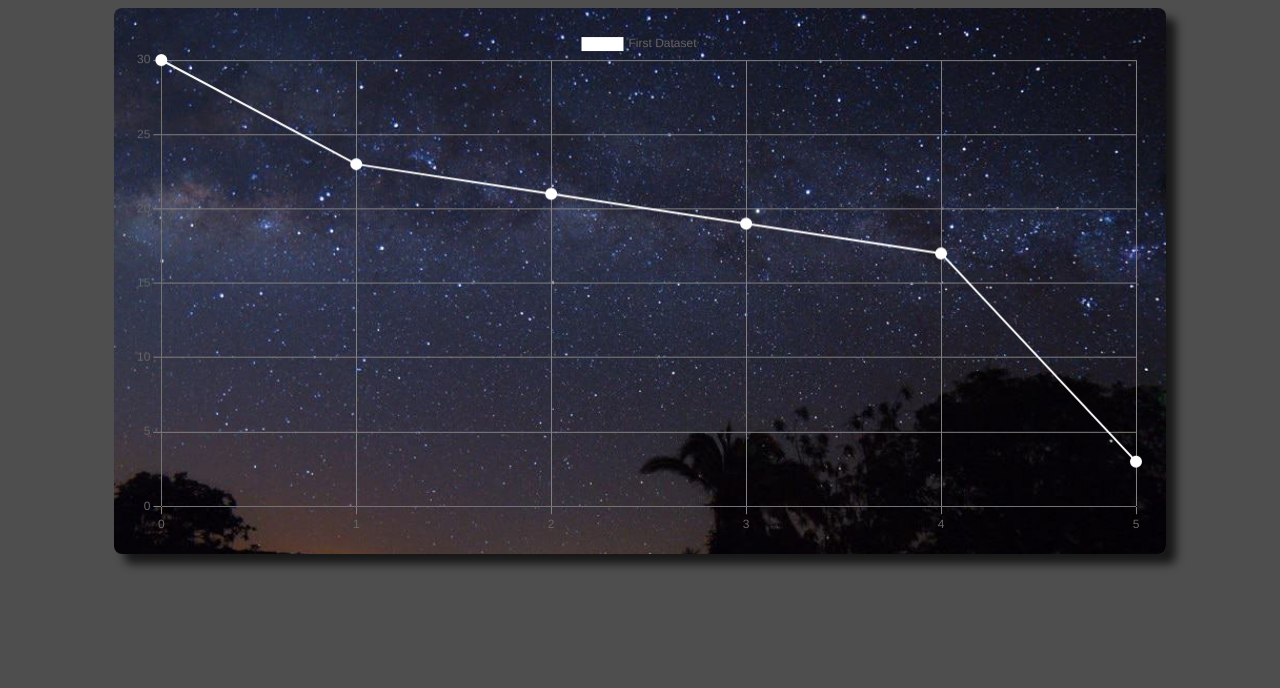
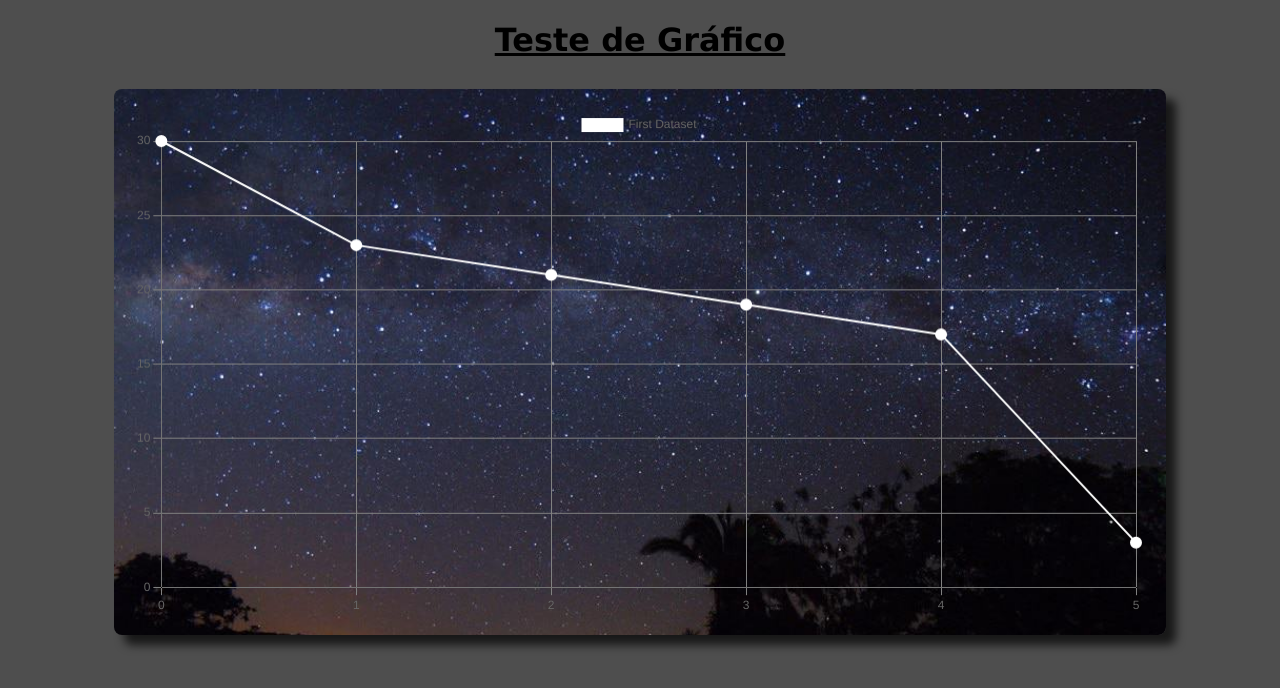
Before and after one commit to juaness2005/grafico, a website built with Parcel: page index.html in a window 1280 px wide. Built offline with nearby package versions, Linux system fonts and the light colour scheme.

Commit message:
Add files via upload

```diff
--- a/index.css
+++ b/index.css
@@ -8,7 +8,16 @@ body{
     padding: 20px;
     box-shadow: 10px 10px 10px rgba(0, 0, 0, 0.699);
     border-radius: 8px;
+    margin-top: 30px;
+    margin-bottom: 80px;
     background:/*  linear-gradient(rgba(255, 255, 255, 0.5), rgba(255, 255, 255, 0.5)), */
     url('imagem/Via-Lactea.jpg');
-  background-size: cover; /* Ajusta a imagem para cobrir todo o espaço */
+    background-size: cover; /* Ajusta a imagem para cobrir todo o espaço */
   }
+
+  .titulo h1{
+    text-align: center;
+    font-family: 'Lucida Sans', 'Lucida Sans Regular', 'Lucida Grande', 'Lucida Sans Unicode', Geneva, Verdana, sans-serif;
+    font-weight: bold;
+    text-decoration: underline;
+  }
--- a/index.html
+++ b/index.html
@@ -9,8 +9,11 @@
   <link rel="stylesheet" href="index.css">
 </head>
 <body>
+  <div class="titulo">
+    <h1>Teste de Gráfico</h1>
+  </div>
+
   <div class="chart-container">
-
     <canvas id="myChart"></canvas>
   </div>
   <script src="https://cdn.jsdelivr.net/npm/chart.js"></script>
```
